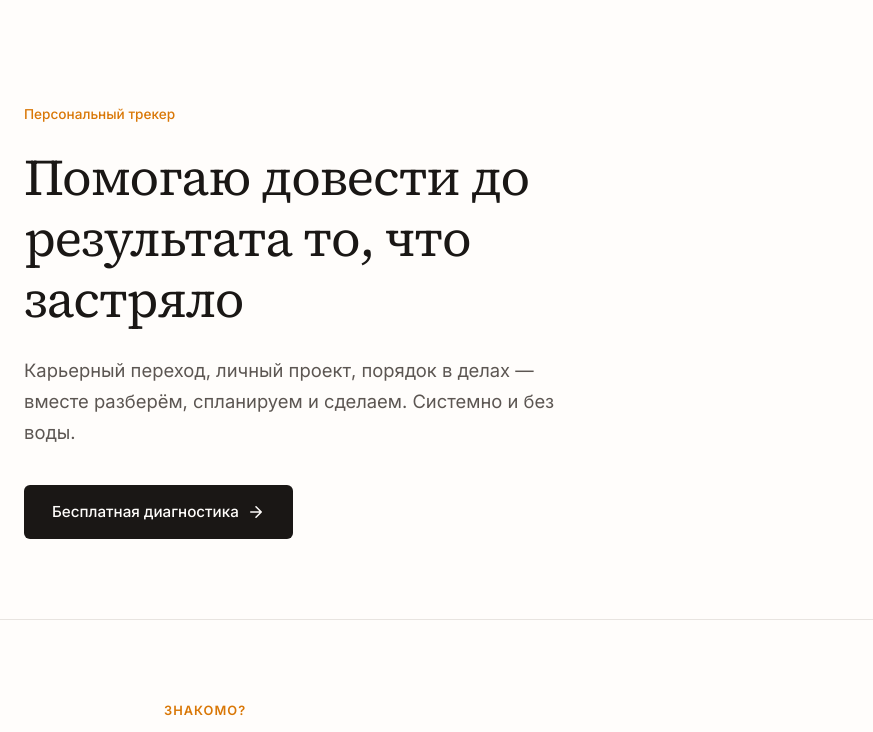
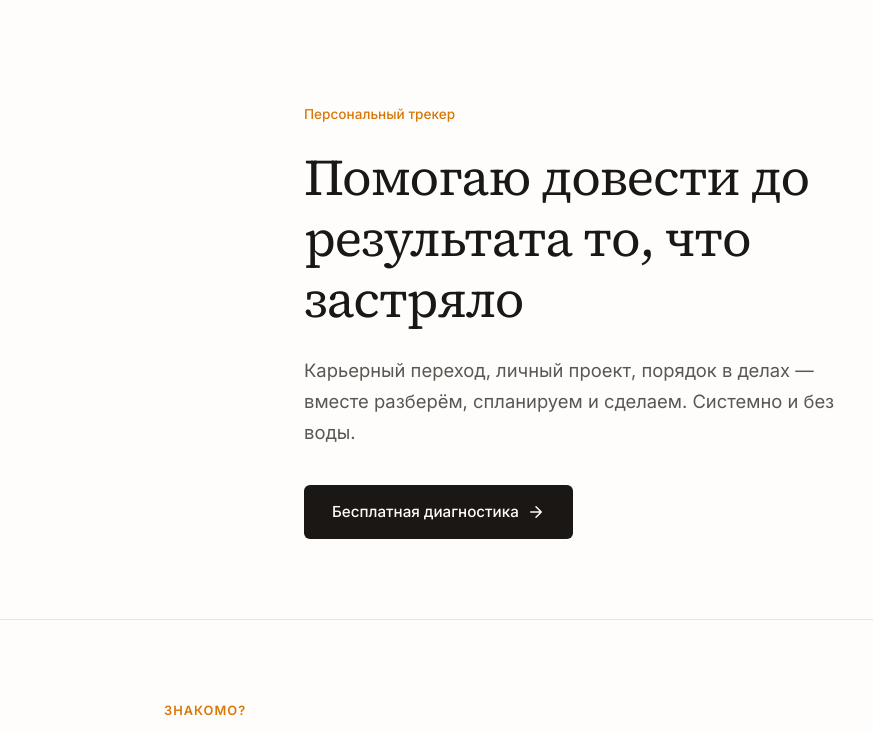
Before and after one commit to Renatx1987/renatx1987.github.io, a Rails app: page / in a window 1280 px wide. Shown: the part 87-819 px from the top of the page, without its empty margins (0-873 px from the left). Run offline with Rails 7, Linux system fonts and the light colour scheme.

Commit message:
Исправить выравнивание hero-секции — перенести max-width на контейнер
max-width: 720px был на секции, из-за чего она прижималась к левому
краю. Теперь ограничение на .hero .container, и контент центрируется
как остальные секции.

https://claude.ai/code/session_01B3PoTwudMPpJrQyb5987Vu

```diff
--- a/app/assets/stylesheets/application.css
+++ b/app/assets/stylesheets/application.css
@@ -82,8 +82,11 @@ header {
 /* Hero Section */
 .hero {
   padding: 100px 0 80px;
+  border: none !important;
+}
+
+.hero .container {
   max-width: 720px;
-  border: none !important;
 }
 
 .hero-label {
--- a/index.html
+++ b/index.html
@@ -100,6 +100,9 @@
         /* Hero Section */
         .hero {
             padding: 100px 0 80px;
+        }
+
+        .hero .container {
             max-width: 720px;
         }
 
--- a/public/application.css
+++ b/public/application.css
@@ -82,8 +82,11 @@ header {
 /* Hero Section */
 .hero {
   padding: 100px 0 80px;
+  border: none !important;
+}
+
+.hero .container {
   max-width: 720px;
-  border: none !important;
 }
 
 .hero-label {
```
